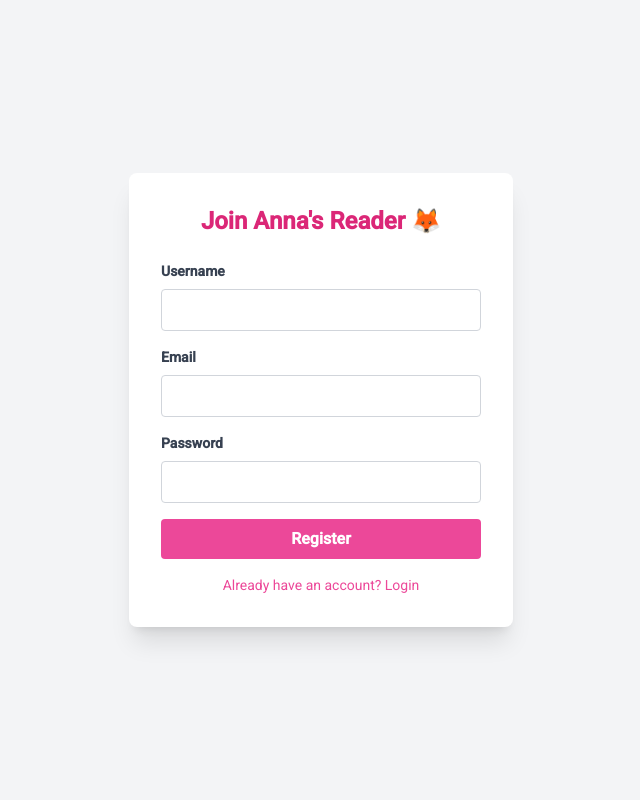
After one commit to garyfan1973/gemini-epub-reader, a Flask app: page /register in a window 1280 px wide. The commit adds this page. Shown: the whole page, without its empty margins (319-959 px from the left). Run offline with Flask 3, Linux system fonts and the light colour scheme; some libraries are stand-ins or nearby versions.

Commit message:
Add Membership System: Auth, DB, Email Reset

````diff
--- a/app.py
+++ b/app.py
@@ -1,69 +1,167 @@
 import os
 import google.generativeai as genai
-from flask import Flask, render_template, request, jsonify
+from flask import Flask, render_template, request, jsonify, redirect, url_for, flash
 from werkzeug.utils import secure_filename
+from werkzeug.security import generate_password_hash, check_password_hash
+from flask_sqlalchemy import SQLAlchemy
+from flask_login import LoginManager, UserMixin, login_user, login_required, logout_user, current_user
+from flask_mail import Mail, Message
+from itsdangerous import URLSafeTimedSerializer
 import traceback
 
 app = Flask(__name__)
+
+# --- Config ---
+app.config['SECRET_KEY'] = os.environ.get('SECRET_KEY', 'dev-key-please-change')
+app.config['SQLALCHEMY_DATABASE_URI'] = 'sqlite:///users.db'
+app.config['SQLALCHEMY_TRACK_MODIFICATIONS'] = False
+
+# Mail Config (Environment Variables)
+app.config['MAIL_SERVER'] = os.environ.get('MAIL_SERVER', 'smtp.gmail.com')
+app.config['MAIL_PORT'] = int(os.environ.get('MAIL_PORT', 587))
+app.config['MAIL_USE_TLS'] = os.environ.get('MAIL_USE_TLS', 'true').lower() == 'true'
+app.config['MAIL_USERNAME'] = os.environ.get('MAIL_USERNAME')
+app.config['MAIL_PASSWORD'] = os.environ.get('MAIL_PASSWORD')
+app.config['MAIL_DEFAULT_SENDER'] = os.environ.get('MAIL_DEFAULT_SENDER', app.config['MAIL_USERNAME'])
 
 UPLOAD_FOLDER = 'static/uploads'
 ALLOWED_EXTENSIONS = {'epub'}
 app.config['UPLOAD_FOLDER'] = UPLOAD_FOLDER
 os.makedirs(UPLOAD_FOLDER, exist_ok=True)
 
+# --- Extensions ---
+db = SQLAlchemy(app)
+login_manager = LoginManager(app)
+login_manager.login_view = 'login'
+mail = Mail(app)
+serializer = URLSafeTimedSerializer(app.config['SECRET_KEY'])
+
+# --- Models ---
+class User(UserMixin, db.Model):
+    id = db.Column(db.Integer, primary_key=True)
+    username = db.Column(db.String(100), unique=True, nullable=False)
+    email = db.Column(db.String(120), unique=True, nullable=False)
+    password_hash = db.Column(db.String(200), nullable=False)
+
+    def set_password(self, password):
+        self.password_hash = generate_password_hash(password)
+
+    def check_password(self, password):
+        return check_password_hash(self.password_hash, password)
+
+@login_manager.user_loader
+def load_user(user_id):
+    return User.query.get(int(user_id))
+
+# --- Gemini Setup ---
 GEMINI_API_KEY = os.environ.get('GEMINI_API_KEY')
 GEMINI_MODEL = os.environ.get('GEMINI_MODEL')
-
 active_model = None
 model_name = "Unknown"
 
 if GEMINI_API_KEY:
     try:
         genai.configure(api_key=GEMINI_API_KEY)
-
-        available_models = []
-        try:
-            for m in genai.list_models():
-                if 'generateContent' in m.supported_generation_methods:
-                    available_models.append(m.name)
-            print(f"Available models: {available_models}")
-        except Exception as e:
-            print(f"Error listing models: {e}")
-
-        target_model = None
+        # Model selection logic (simplified from original)
+        active_model = genai.GenerativeModel('gemini-pro') # Default fallback
         if GEMINI_MODEL:
-            target_model = GEMINI_MODEL
-        elif available_models:
-            pros = [m for m in available_models if 'pro' in m.lower() and '1.5' in m]
-            if pros: target_model = pros[0]
-            else:
-                flashs = [m for m in available_models if 'flash' in m.lower()]
-                if flashs: target_model = flashs[0]
-                else: target_model = available_models[0]
-
-            if target_model.startswith('models/'):
-                target_model = target_model.replace('models/', '')
-
-        if not target_model: target_model = 'gemini-pro'
-
-        print(f"Selected Model: {target_model}")
-        model_name = target_model
-        active_model = genai.GenerativeModel(target_model)
-
+            active_model = genai.GenerativeModel(GEMINI_MODEL)
+            model_name = GEMINI_MODEL
+        else:
+             model_name = "gemini-pro"
+        print(f"Gemini configured: {model_name}")
     except Exception as e:
         print(f"Error configuring Gemini: {e}")
-else:
-    print("Warning: GEMINI_API_KEY not found")
 
+# --- Helper Functions ---
 def allowed_file(filename):
-    return '.' in filename and \
-           filename.rsplit('.', 1)[1].lower() in ALLOWED_EXTENSIONS
+    return '.' in filename and filename.rsplit('.', 1)[1].lower() in ALLOWED_EXTENSIONS
 
+# --- Auth Routes ---
+@app.route('/register', methods=['GET', 'POST'])
+def register():
+    if current_user.is_authenticated: return redirect(url_for('index'))
+    if request.method == 'POST':
+        username = request.form['username']
+        email = request.form['email']
+        password = request.form['password']
+
+        if User.query.filter_by(username=username).first():
+            flash('Username already exists')
+            return redirect(url_for('register'))
+        if User.query.filter_by(email=email).first():
+            flash('Email already registered')
+            return redirect(url_for('register'))
+
+        new_user = User(username=username, email=email)
+        new_user.set_password(password)
+        db.session.add(new_user)
+        db.session.commit()
+        login_user(new_user)
+        return redirect(url_for('index'))
+    return render_template('register.html')
+
+@app.route('/login', methods=['GET', 'POST'])
+def login():
+    if current_user.is_authenticated: return redirect(url_for('index'))
+    if request.method == 'POST':
+        user = User.query.filter_by(username=request.form['username']).first()
+        if user and user.check_password(request.form['password']):
+            login_user(user)
+            return redirect(url_for('index'))
+        flash('Invalid username or password')
+    return render_template('login.html')
+
+@app.route('/logout')
+@login_required
+def logout():
+    logout_user()
+    return redirect(url_for('login'))
+
+@app.route('/forgot-password', methods=['GET', 'POST'])
+def forgot_password():
+    if request.method == 'POST':
+        email = request.form['email']
+        user = User.query.filter_by(email=email).first()
+        if user:
+            token = serializer.dumps(email, salt='password-reset-salt')
+            link = url_for('reset_password', token=token, _external=True)
+            msg = Message('Password Reset Request', recipients=[email])
+            msg.body = f'Click to reset your password: {link}'
+            try:
+                mail.send(msg)
+                flash('Reset link sent to your email')
+            except Exception as e:
+                flash(f'Error sending email: {str(e)}')
+        else:
+            flash('Email not found')
+    return render_template('forgot_password.html')
+
+@app.route('/reset-password/<token>', methods=['GET', 'POST'])
+def reset_password(token):
+    try:
+        email = serializer.loads(token, salt='password-reset-salt', max_age=3600)
+    except:
+        flash('The token is invalid or expired.')
+        return redirect(url_for('forgot_password'))
+
+    if request.method == 'POST':
+        user = User.query.filter_by(email=email).first()
+        if user:
+            user.set_password(request.form['password'])
+            db.session.commit()
+            flash('Password updated! Please login.')
+            return redirect(url_for('login'))
+    return render_template('reset_password.html')
+
+# --- Main App Routes ---
 @app.route('/')
+@login_required
 def index():
-    return render_template('index.html')
+    return render_template('index.html', user=current_user)
 
 @app.route('/upload', methods=['POST'])
+@login_required
 def upload_file():
     if 'file' not in request.files: return jsonify({'error': 'No file part'}), 400
     file = request.files['file']
@@ -77,6 +175,7 @@ def upload_file():
     return jsonify({'error': 'Invalid file type'}), 400
 
 @app.route('/api/translate', methods=['POST'])
+@login_required
 def translate_text():
     if not active_model: return jsonify({'error': 'Server Error: Model not initialized.'}), 500
 
@@ -85,7 +184,6 @@ def translate_text():
     if not text: return jsonify({'error': 'No text provided'}), 400
 
     try:
-        print(f"Translating with {model_name}...")
         prompt = f"Translate the following text to Traditional Chinese (Taiwan). Only output the translation.\n\n{text}"
         response = active_model.generate_content(prompt)
         if response.text: return jsonify({'translation': response.text})
@@ -94,6 +192,7 @@ def translate_text():
         return jsonify({'error': f"API Error ({model_name}): {str(e)}"}), 500
 
 @app.route('/api/define', methods=['POST'])
+@login_required
 def define_word():
     if not active_model: return jsonify({'error': 'Model not initialized'}), 500
 
@@ -102,7 +201,6 @@ def define_word():
     context = data.get('context', '')
 
     try:
-        # 強制使用 HTML 結構的 Prompt
         prompt = f"""
         Act as a professional linguistic expert. Analyze the word "{word}" in the context: "{context}".
 
@@ -149,11 +247,12 @@ def define_word():
         </div>
         """
         response = active_model.generate_content(prompt)
-        # 清理可能跑出來的 markdown code block
         clean_text = response.text.replace('```html', '').replace('```', '')
         return jsonify({'definition': clean_text})
     except Exception as e:
         return jsonify({'error': f"API Error ({model_name}): {str(e)}"}), 500
 
 if __name__ == '__main__':
+    with app.app_context():
+        db.create_all()
     app.run(host='0.0.0.0', port=8080)
--- a/requirements.txt
+++ b/requirements.txt
@@ -2,3 +2,7 @@ Flask==3.0.0
 google-generativeai>=0.7.0
 werkzeug
 gunicorn
+Flask-SQLAlchemy
+Flask-Login
+Flask-Mail
+email_validator
--- /dev/null
+++ b/templates/register.html
@@ -0,0 +1,44 @@
+<!DOCTYPE html>
+<html lang="zh-TW">
+<head>
+    <meta charset="UTF-8">
+    <meta name="viewport" content="width=device-width, initial-scale=1.0">
+    <title>Register - Anna's Reader</title>
+    <script src="https://cdn.tailwindcss.com"></script>
+    <link href="https://fonts.googleapis.com/css2?family=Noto+Serif+TC:wght@400;700&family=Roboto:wght@400;500&display=swap" rel="stylesheet">
+    <style>body { font-family: 'Roboto', 'Noto Serif TC', serif; background-color: #f3f4f6; }</style>
+</head>
+<body class="h-screen flex items-center justify-center">
+    <div class="bg-white p-8 rounded-lg shadow-xl w-96">
+        <h1 class="text-2xl font-bold text-pink-600 mb-6 text-center">Join Anna's Reader 🦊</h1>
+
+        {% with messages = get_flashed_messages() %}
+            {% if messages %}
+                <div class="bg-red-100 text-red-700 p-3 rounded mb-4 text-sm">
+                    {{ messages[0] }}
+                </div>
+            {% endif %}
+        {% endwith %}
+
+        <form action="{{ url_for('register') }}" method="POST" class="space-y-4">
+            <div>
+                <label class="block text-gray-700 text-sm font-bold mb-2">Username</label>
+                <input type="text" name="username" required class="w-full p-2 border border-gray-300 rounded focus:outline-none focus:border-pink-500">
+            </div>
+            <div>
+                <label class="block text-gray-700 text-sm font-bold mb-2">Email</label>
+                <input type="email" name="email" required class="w-full p-2 border border-gray-300 rounded focus:outline-none focus:border-pink-500">
+            </div>
+            <div>
+                <label class="block text-gray-700 text-sm font-bold mb-2">Password</label>
+                <input type="password" name="password" required class="w-full p-2 border border-gray-300 rounded focus:outline-none focus:border-pink-500">
+            </div>
+            <button type="submit" class="w-full bg-pink-500 text-white font-bold py-2 rounded hover:bg-pink-600 transition">Register</button>
+        </form>
+
+        <div class="mt-4 text-center text-sm">
+            <a href="{{ url_for('login') }}" class="text-pink-500 hover:underline">Already have an account? Login</a>
+        </div>
+    </div>
+</body>
+</html>
````
Also changed, not shown: templates/forgot_password.html (added, +36 -0 lines), templates/index.html (+10 -0 lines), templates/login.html (added, +41 -0 lines), templates/reset_password.html (added, +24 -0 lines).
